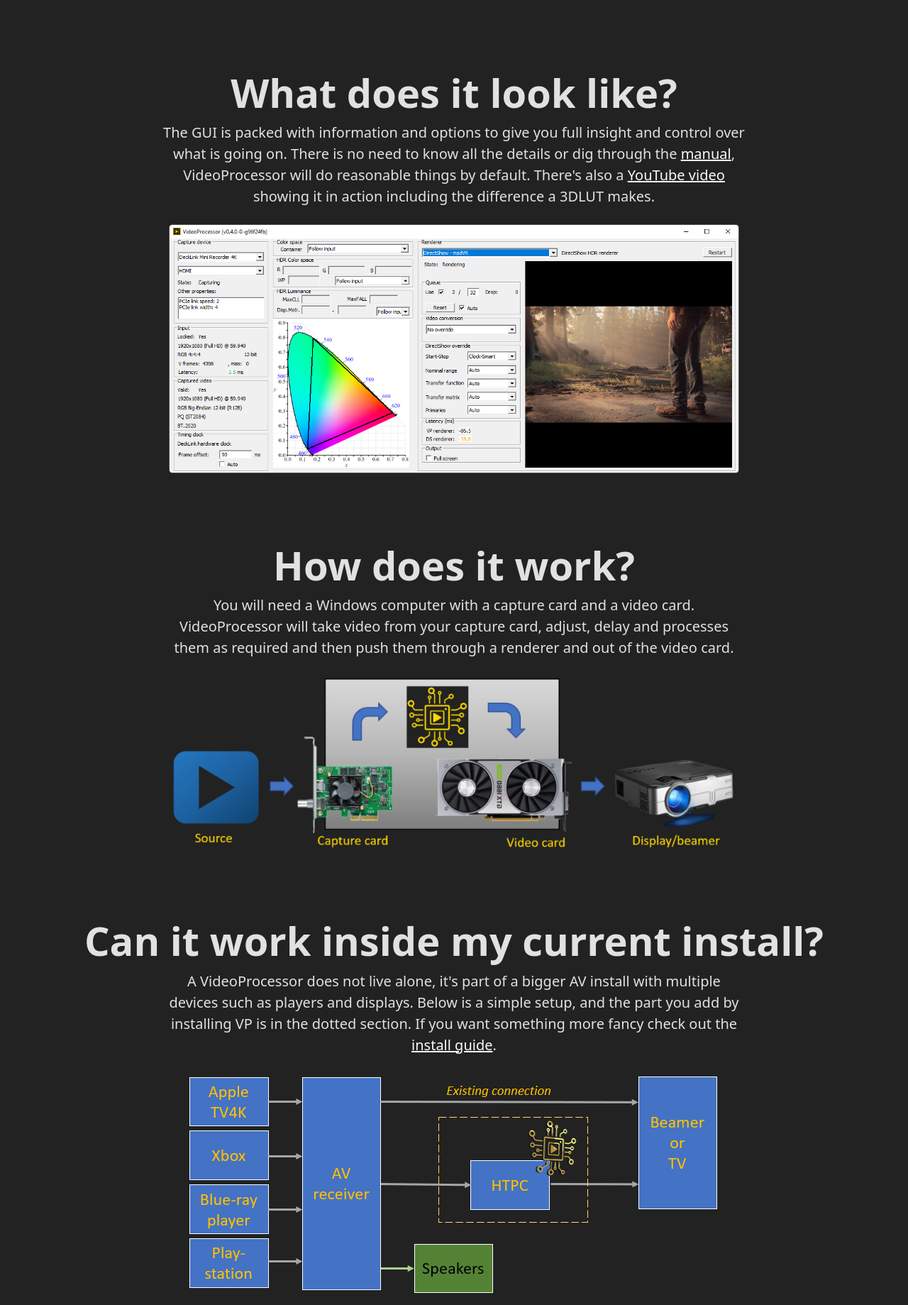
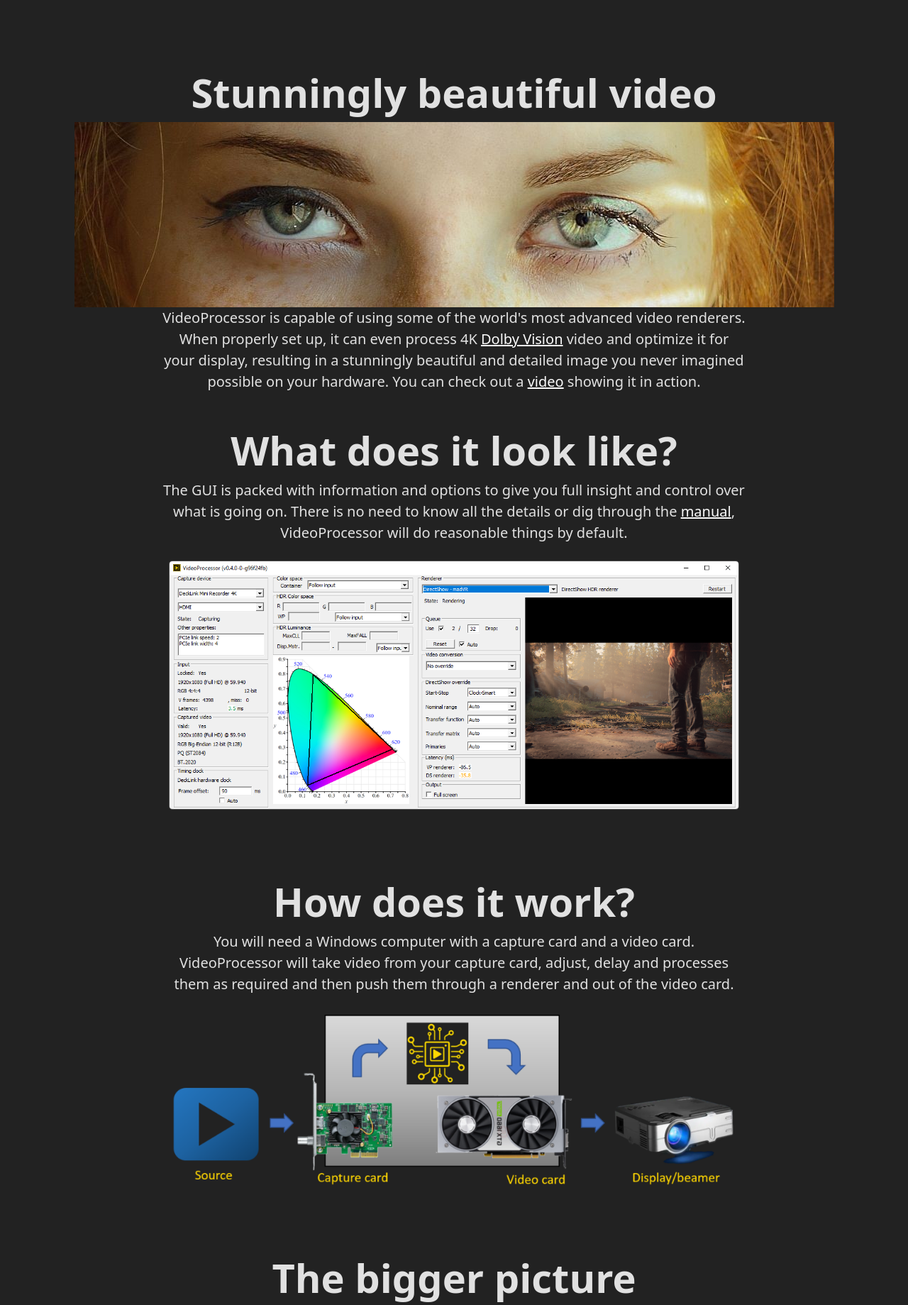
Before and after one commit to defl/videoprocessor_website, a Flask app: page / in a window 1280 px wide. Shown: the part 443-2282 px from the top of the page at 71% size. Run offline with Flask 2, Linux system fonts and the light colour scheme; some libraries are stand-ins or nearby versions.

Commit message:
Stunningly beautiful

```diff
--- a/site/templates/index.html
+++ b/site/templates/index.html
@@ -34,16 +34,29 @@
     </div>
 
     <div class="px-4 my-5 text-center">
+        <h1 class="display-4 fw-bold">Stunningly beautiful video</h1>
+        <img src="/static/images/stunningly_beautiful.jpg" alt="Stunningly beautiful" class="img-responsive" />
+        <div class="col-lg-8 mx-auto">
+            <p class="lead mb-4">
+                VideoProcessor is capable of using some of the world's most advanced video renderers.
+                When properly set up, it can even process 4K <a class="text-white" href="/lldv">Dolby Vision</a> video and optimize it for your display,
+                resulting in a stunningly beautiful and detailed image you never imagined possible on your hardware.
+                You can check out a <a class="text-white" href="https://www.youtube.com/watch?v=DQK4iO81TLE">video</a>
+                showing it in action.
+            </p>
+        </div>
+    </div>
+
+    <div class="px-4 my-5 text-center">
         <h1 class="display-4 fw-bold">What does it look like?</h1>
         <div class="col-lg-8 mx-auto">
             <p class="lead mb-4">
                 The GUI is packed with information and options to give you full insight and control over what is going on.
                 There is no need to know all the details or dig through the <a class="text-white" href="/manual">manual</a>,
                 VideoProcessor will do reasonable things by default.
-                There's also a <a class="text-white" href="https://www.youtube.com/watch?v=DQK4iO81TLE">YouTube video</a> showing it in action including the difference a 3DLUT makes.
             </p>
         </div>
-        <div class="overflow-hidden container-fluid px-5"  style="max-width: 900px">
+        <div class="overflow-hidden container-fluid px-5" style="max-width: 900px">
             <a href="/static/images/screenshot.png">
                 <img src="/static/images/screenshot.png" class="img-fluid border rounded-3" alt="Screenshot">
             </a>
@@ -65,7 +78,7 @@
     </div>
 
     <div class="px-4 pt-5 my-5 text-center">
-        <h1 class="display-4 fw-bold">Can it work inside my current install?</h1>
+        <h1 class="display-4 fw-bold">The bigger picture</h1>
         <div class="col-lg-8 mx-auto">
             <p class="lead mb-4">
                 A VideoProcessor does not live alone, it's part of a bigger AV install with multiple devices such as players and displays.
```
Also changed, not shown: site/templates/lldv.html (+9 -8 lines), site/static/images/stunningly_beautiful.jpg (added).
